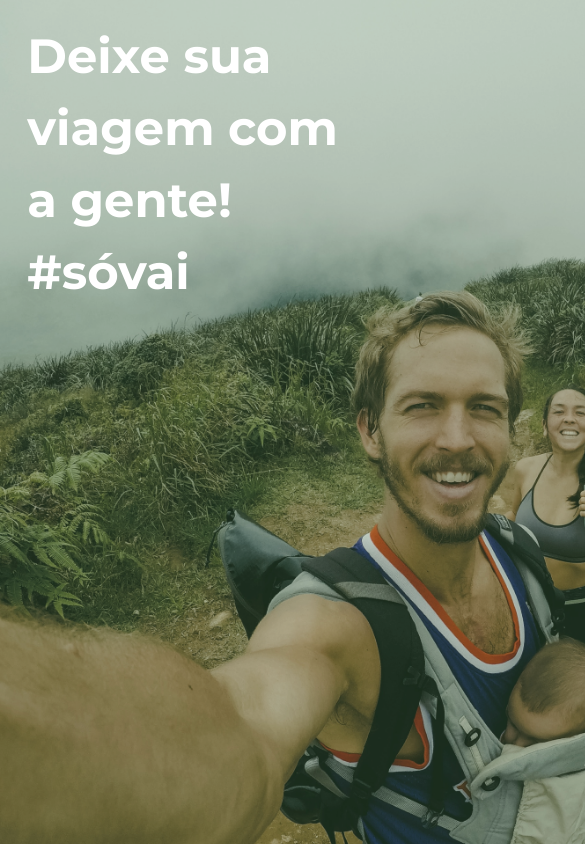
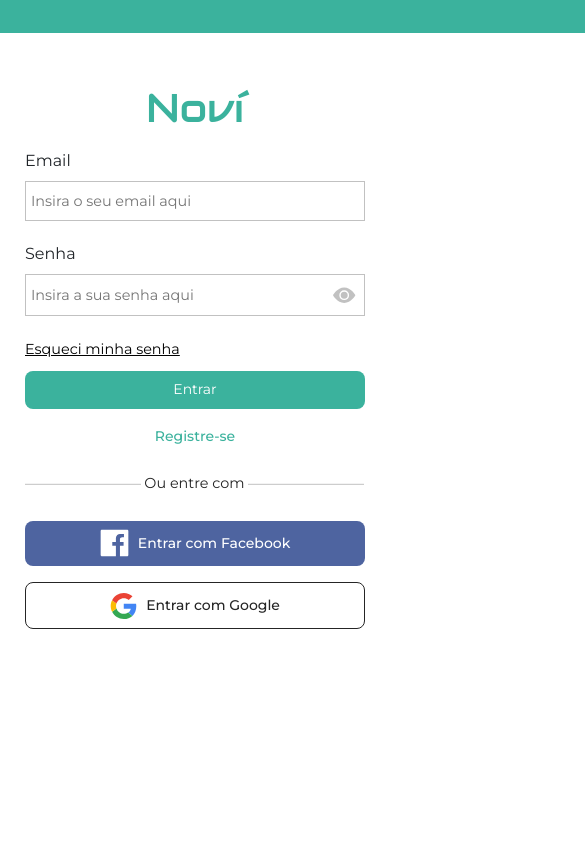
Before and after one commit to StartFuture/novi-frontend, a React (Create React App) app: page /login in a window 390 px wide. Shown: the top 844 px of the page, 585 px wide, since content can reach past the window. Built offline with nearby package versions, Linux system fonts and the light colour scheme; the HTML template or start-up script is replaced by a standard one.

Commit message:
style: Responsive layout finished
Implementing responsive layout in login page.

```diff
--- a/src/pages/login/assets/css/login.css
+++ b/src/pages/login/assets/css/login.css
@@ -3,8 +3,10 @@
 .login {
     min-width: 100%;
     min-height: 100vh;
-    display: flex;
+    display: grid;
+    grid-template-columns: 1fr 1fr;
 }
+
 .loginImage {
     background-color: #1e611a;
 }
@@ -12,9 +14,9 @@
 .loginImageBackground {
     background-image: url('../img/loginImage.png');
     background-repeat: no-repeat;
-    background-size: 100%;
-    width: 108vh;
-    height: 100vh;
+    background-size: cover;
+    width: 100%;
+    height: 100%;
     opacity: .8;
     filter: grayscale(20%)
 }
@@ -33,7 +35,7 @@
 
 .loginForm {
     max-width: 660px;
-    padding: 0% 4%;
+    margin: 0 auto;
 }
 
 .loginLogo {
@@ -86,8 +88,8 @@
 }
 
 .showHidePassword h4 {
-    margin: 5.5px;
-    font-size: 1.3rem;
+    margin: 8.5px 8.5px;
+    font-size: 1.4rem;
     color: var(--light-gray-color);
 }
 
@@ -125,7 +127,7 @@
 }
 
 .loginOtherOption {
-    margin: 3vh 0;
+    margin: 0 auto;
 }
 
 .loginOtherOptionText {
@@ -138,7 +140,8 @@
 .loginOtherOptionText::before, .loginOtherOptionText::after {
     content: '';
     border-bottom: solid 1px var(--light-gray-color);
-    width: 28vh;
+    margin-top: 32px;
+    width: 25vh;
     display: inline-block;
     transform: translateY(-.2rem);
 }
@@ -176,3 +179,34 @@
     color: #252525;
     font-weight: 500;
 }
+
+@media only screen and (max-device-width: 1160px) {
+
+    .login {
+        display: block;
+    }
+
+    .loginImage {
+        display: none;
+    }
+
+    .loginForm {
+        max-width: 340px;
+    }
+
+    .login::before {
+        content: "";
+        background-color: var(--primary-color);
+        min-width: 100vh;
+        height: 33px;
+        display: block;
+    }
+
+    .loginLogo {
+        text-align: center;
+    }
+
+    .loginOtherOptionText::before, .loginOtherOptionText::after {
+        width: 34%;
+    }
+}
```
